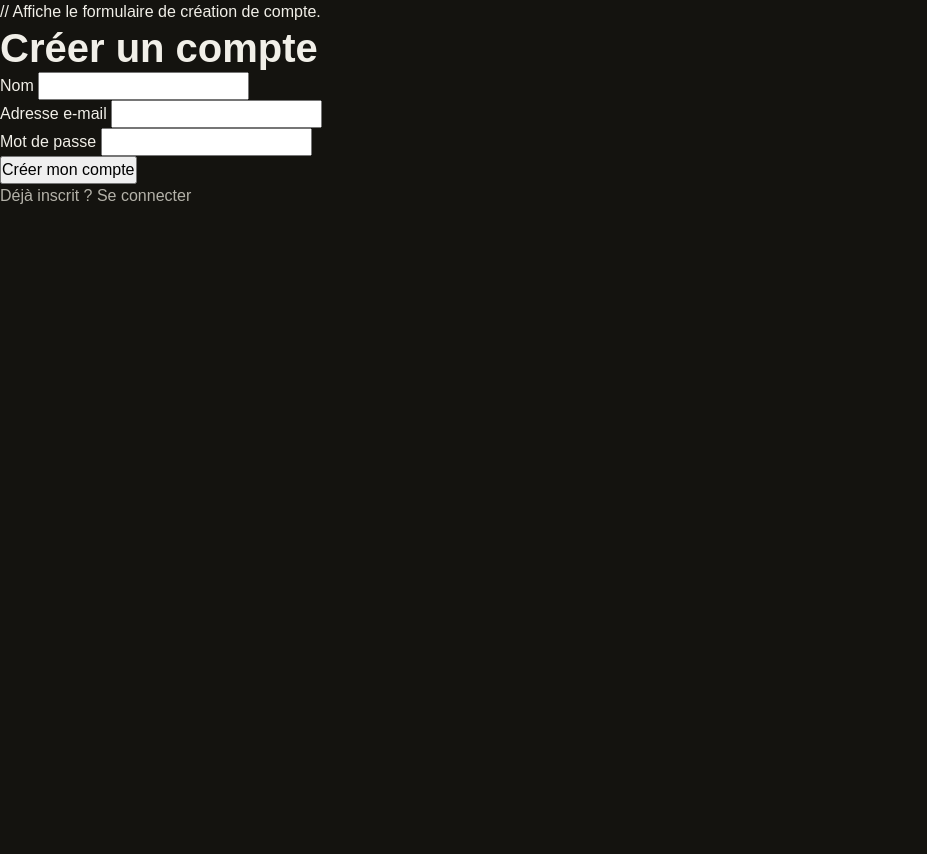
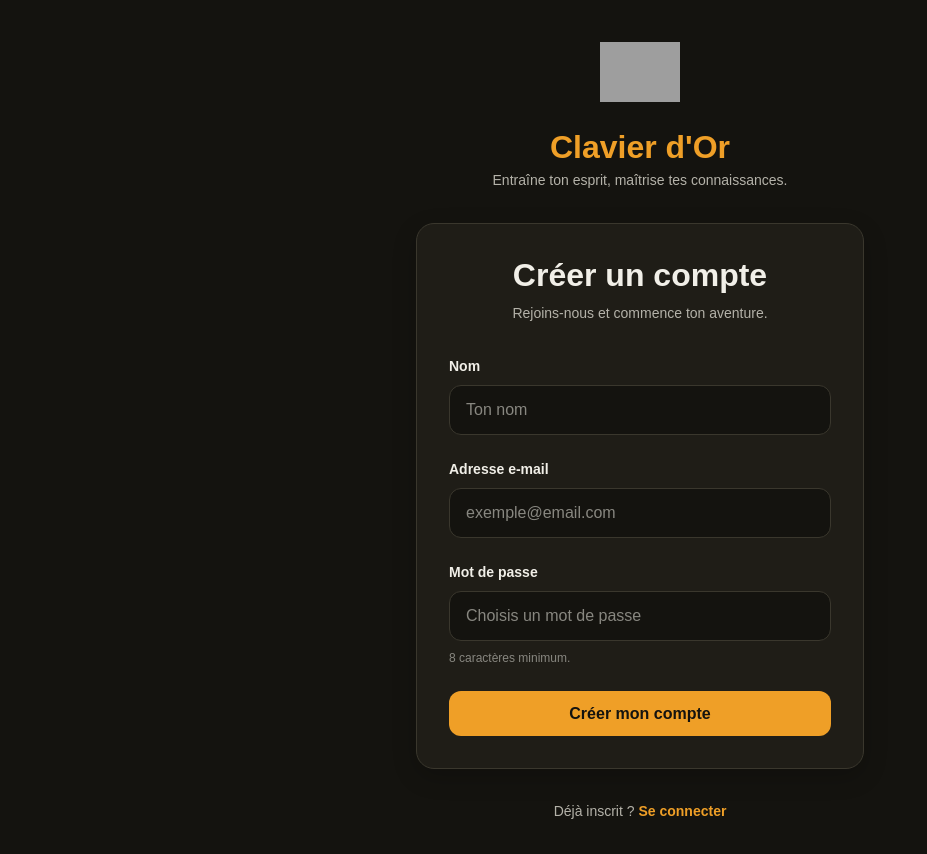
Before and after one commit to hendrixdjagoue12345-a11y/clavier-dor-express, a Node server app: page /inscription in a window 1280 px wide. Shown: the whole page, without its empty margins (0-927 px from the left). Before the commit the page ends 204 px from the top, so only its background shows below. Run offline with Node 20, Linux system fonts and the light colour scheme; some libraries are stand-ins or nearby versions; grey boxes are pictures that could not be loaded.

Commit message:
feat: adapte la vue d'inscription au layout principal

```diff
--- a/frontend/views/auth/inscription.ejs
+++ b/frontend/views/auth/inscription.ejs
@@ -1,65 +1,94 @@
-// Affiche le formulaire de création de compte.
 
+<%# Affiche le formulaire de création de compte. %>
 
+<main class="auth-page">
+    <div class="auth-container">
 
-<!DOCTYPE html>
-<html lang="fr">
-<head>
-    <meta charset="UTF-8">
-    <meta name="viewport" content="width=device-width, initial-scale=1.0">
-    <title>Inscription - Clavier d'Or</title>
-    <link rel="stylesheet" href="/css/styles.css">
-</head>
-<body>
+        <div class="auth-brand">
+            <img src="/images/logo.png" alt="Logo Clavier d'Or">
+            <h1>Clavier d'Or</h1>
+            <p>Entraîne ton esprit, maîtrise tes connaissances.</p>
+        </div>
 
-    <main>
-        <h1>Créer un compte</h1>
+        <section class="card auth-card">
+            <div class="auth-card-header">
+                <h2>Créer un compte</h2>
+                <p>Rejoins-nous et commence ton aventure.</p>
+            </div>
 
             <% if (erreur) { %>
-            <p role="alert"><%= erreur %></p>
+                <p class="form-error" role="alert">
+                    <%= erreur %>
+                </p>
             <% } %>
 
-        <form action="/inscription" method="POST">
-            <div>
-                <label for="nom">Nom</label>
+            <form action="/inscription" method="POST" class="form">
+
+                <div class="form-group">
+                    <label for="nom" class="form-label">
+                        Nom
+                    </label>
+
                     <input
                         type="text"
                         id="nom"
                         name="nom"
+                        class="form-input"
                         value="<%= nom %>"
+                        placeholder="Ton nom"
+                        autocomplete="name"
                         required
                     >
                 </div>
 
-            <div>
-                <label for="email">Adresse e-mail</label>
+                <div class="form-group">
+                    <label for="email" class="form-label">
+                        Adresse e-mail
+                    </label>
+
                     <input
                         type="email"
                         id="email"
                         name="email"
+                        class="form-input"
                         value="<%= email %>"
+                        placeholder="exemple@email.com"
+                        autocomplete="email"
                         required
                     >
                 </div>
 
-            <div>
-                <label for="mot_de_passe">Mot de passe</label>
+                <div class="form-group">
+                    <label for="mot_de_passe" class="form-label">
+                        Mot de passe
+                    </label>
+
                     <input
                         type="password"
                         id="mot_de_passe"
                         name="mot_de_passe"
+                        class="form-input"
+                        placeholder="Choisis un mot de passe"
+                        autocomplete="new-password"
                         minlength="8"
                         required
                     >
+                    <small class="form-hint">
+                        8 caractères minimum.
+                    </small>
                 </div>
 
-            <button type="submit">Créer mon compte</button>
+                <button type="submit" class="btn btn-primary btn-full">
+                    Créer mon compte
+                </button>
+
             </form>
+        </section>
 
-        <p>Déjà inscrit ?
+        <p class="auth-footer">
+            Déjà inscrit ?
             <a href="/connexion">Se connecter</a>
         </p>
+
+    </div>
 </main>
-
-</body>
-</html>
```
Lines whose indentation alone changed are shown as unchanged.
